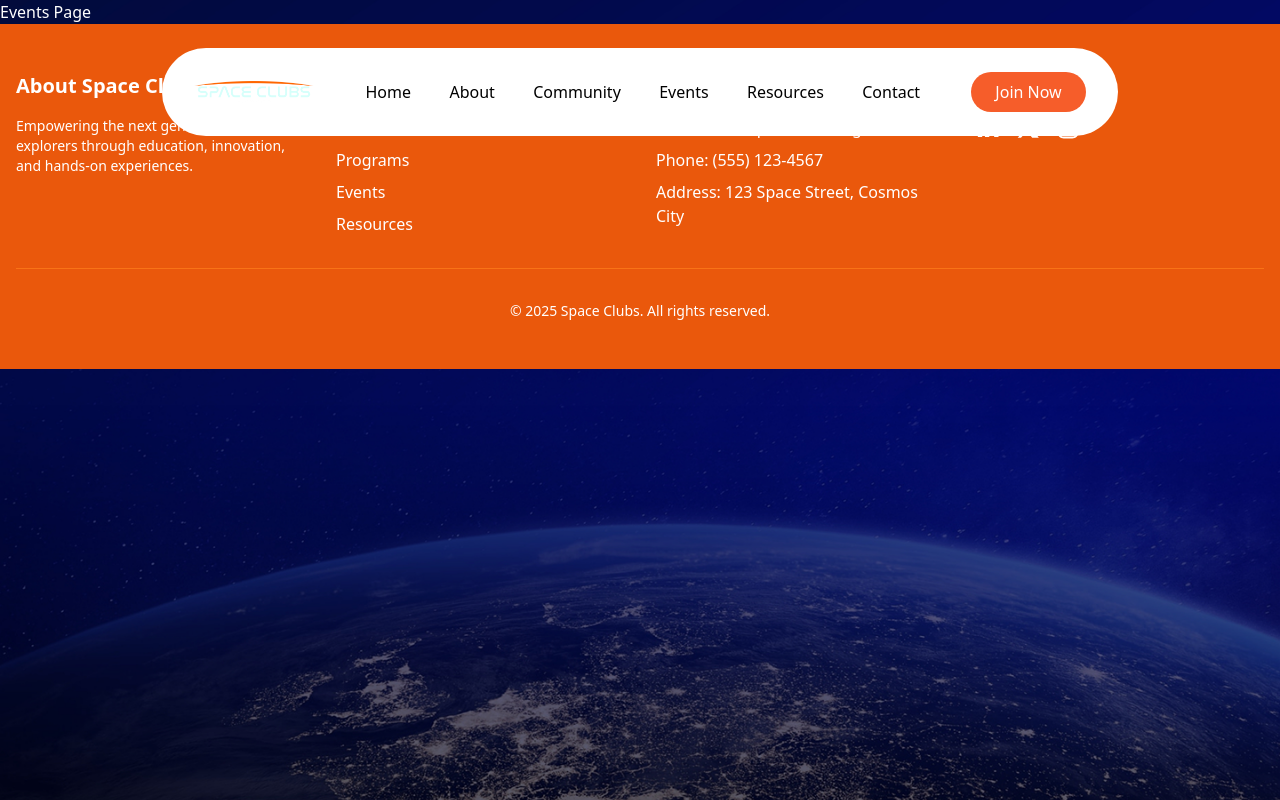
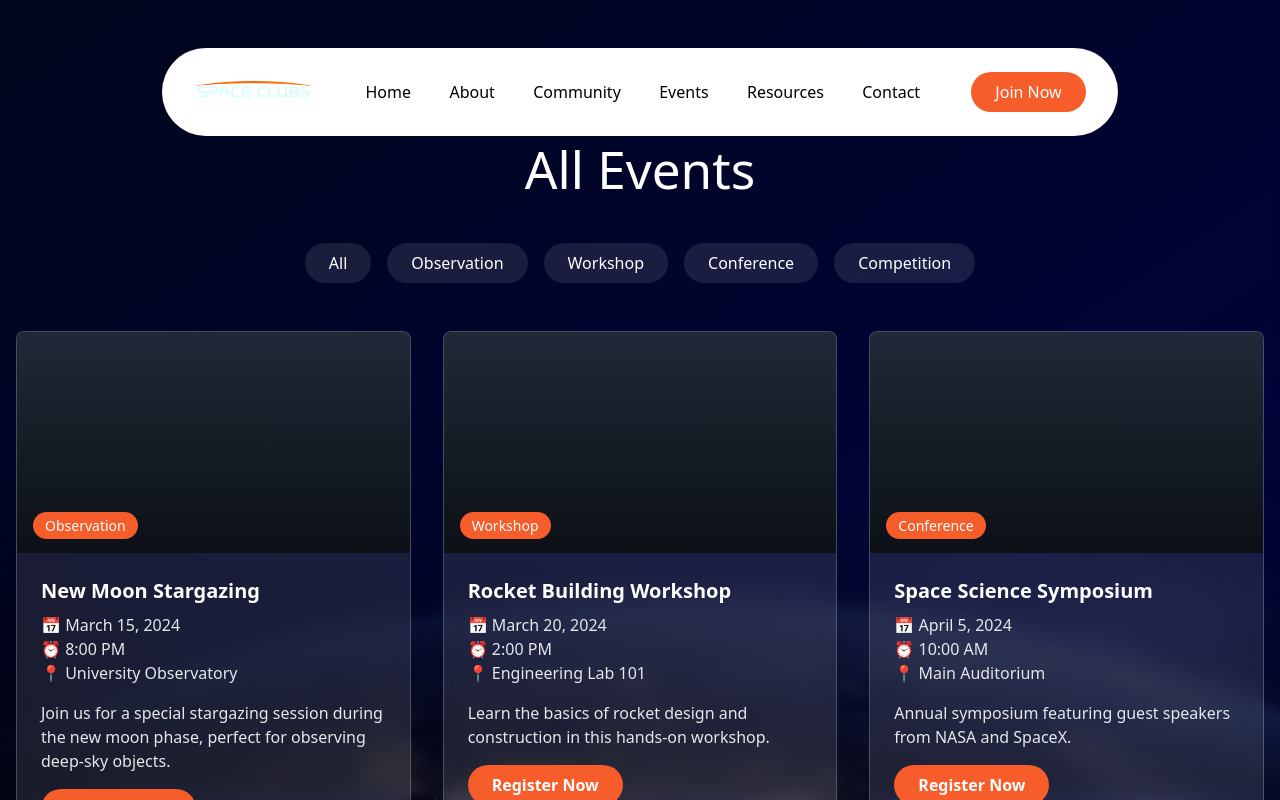
Before and after one commit to samuelajala01/space-clubs-lasu, a Next.js app: page /events in a window 1280 px wide. Shown: the top 800 px of the page. Built offline with nearby package versions, Linux system fonts and the light colour scheme.

Commit message:
feat: add event details and category filter to EventsPage

```diff
--- a/src/app/Components/UpcomingEvents.jsx
+++ b/src/app/Components/UpcomingEvents.jsx
@@ -1,4 +1,5 @@
 import React from "react";
+import Link from "next/link";
 
 const UpcomingEvents = () => {
   const events = [
@@ -53,6 +54,13 @@ const UpcomingEvents = () => {
             </div>
           ))}
         </div>
+        <div className="mt-12 text-center">
+          <Link href="/events">
+            <button className="bg-[#f65d2a] text-white rounded-full py-4 px-8 font-semibold hover:bg-[#e54d1a] transition-colors duration-300">
+              View All Events
+            </button>
+          </Link>
+        </div>
       </div>
     </section>
   );
--- a/src/app/events/page.jsx
+++ b/src/app/events/page.jsx
@@ -1,8 +1,143 @@
+import React from "react";
+
 const EventsPage = () => {
+  const allEvents = [
+    {
+      title: "New Moon Stargazing",
+      date: "March 15, 2024",
+      time: "8:00 PM",
+      location: "University Observatory",
+      description:
+        "Join us for a special stargazing session during the new moon phase, perfect for observing deep-sky objects.",
+      category: "Observation",
+      image: "/images/stargazing.jpg",
+    },
+    {
+      title: "Rocket Building Workshop",
+      date: "March 20, 2024",
+      time: "2:00 PM",
+      location: "Engineering Lab 101",
+      description:
+        "Learn the basics of rocket design and construction in this hands-on workshop.",
+      category: "Workshop",
+      image: "/images/rocket-workshop.jpg",
+    },
+    {
+      title: "Space Science Symposium",
+      date: "April 5, 2024",
+      time: "10:00 AM",
+      location: "Main Auditorium",
+      description:
+        "Annual symposium featuring guest speakers from NASA and SpaceX.",
+      category: "Conference",
+      image: "/images/symposium.jpg",
+    },
+    {
+      title: "Mars Rover Challenge",
+      date: "April 15, 2024",
+      time: "9:00 AM",
+      location: "Robotics Lab",
+      description:
+        "Design and build Mars rover prototypes to complete various missions.",
+      category: "Competition",
+      image: "/images/rover-challenge.jpg",
+    },
+    {
+      title: "Astrophotography Workshop",
+      date: "April 20, 2024",
+      time: "7:00 PM",
+      location: "Photography Studio",
+      description: "Learn how to capture stunning images of the night sky.",
+      category: "Workshop",
+      image: "/images/astrophotography.jpg",
+    },
+  ];
+
+  const categories = [
+    "All",
+    "Observation",
+    "Workshop",
+    "Conference",
+    "Competition",
+  ];
+
   return (
-    <>
-      <h1>Events Page</h1>
-    </>
+    <div className="relative min-h-screen">
+      <div className="fixed inset-0 bg-black/50 backdrop-blur-sm -z-10"></div>
+      <main className="pt-20">
+        <div className="container mx-auto px-4 py-16">
+          <h1 className="text-5xl md:text-[4vw] text-center text-white mb-12">
+            All Events
+          </h1>
+
+          {/* Category Filter */}
+          <div className="flex flex-wrap justify-center gap-4 mb-12">
+            {categories.map((category) => (
+              <button
+                key={category}
+                className="bg-white/10 backdrop-blur-md text-white px-6 py-2 rounded-full hover:bg-white/20 transition-all duration-300"
+              >
+                {category}
+              </button>
+            ))}
+          </div>
+
+          {/* Events Grid */}
+          <div className="grid grid-cols-1 md:grid-cols-2 lg:grid-cols-3 gap-8">
+            {allEvents.map((event, index) => (
+              <div
+                key={index}
+                className="bg-white/10 backdrop-blur-md border border-white/20 rounded-lg overflow-hidden hover:bg-white/20 transition-all duration-300"
+              >
+                <div className="aspect-video bg-gray-800 relative">
+                  <div className="absolute inset-0 bg-gradient-to-t from-black/60 to-transparent"></div>
+                  <div className="absolute bottom-4 left-4">
+                    <span className="bg-[#f65d2a] text-white px-3 py-1 rounded-full text-sm">
+                      {event.category}
+                    </span>
+                  </div>
+                </div>
+                <div className="p-6">
+                  <h3 className="text-xl font-bold mb-2 text-white">
+                    {event.title}
+                  </h3>
+                  <div className="text-gray-200 mb-4">
+                    <p>📅 {event.date}</p>
+                    <p>⏰ {event.time}</p>
+                    <p>📍 {event.location}</p>
+                  </div>
+                  <p className="text-gray-200 mb-4">{event.description}</p>
+                  <button className="bg-[#f65d2a] text-white rounded-full py-2 px-6 font-semibold hover:bg-[#e54d1a] transition-colors duration-300">
+                    Register Now
+                  </button>
+                </div>
+              </div>
+            ))}
+          </div>
+
+          {/* Newsletter Signup */}
+          <div className="mt-16 text-center">
+            <h2 className="text-3xl text-white mb-4">
+              Stay Updated with Our Events
+            </h2>
+            <p className="text-gray-200 mb-6">
+              Subscribe to our newsletter to receive updates about upcoming
+              events and activities.
+            </p>
+            <div className="flex flex-col md:flex-row gap-4 justify-center max-w-2xl mx-auto">
+              <input
+                type="email"
+                placeholder="Enter your email"
+                className="bg-white/10 backdrop-blur-md text-white px-6 py-3 rounded-full border border-white/20 focus:outline-none focus:border-[#f65d2a]"
+              />
+              <button className="bg-[#f65d2a] text-white px-8 py-3 rounded-full font-semibold hover:bg-[#e54d1a] transition-colors duration-300">
+                Subscribe
+              </button>
+            </div>
+          </div>
+        </div>
+      </main>
+    </div>
   );
 };
 
```
